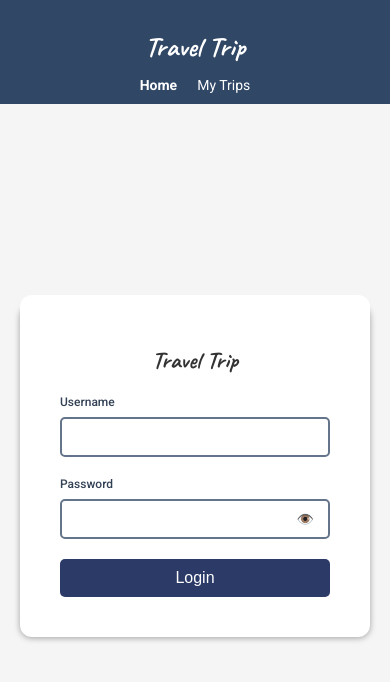
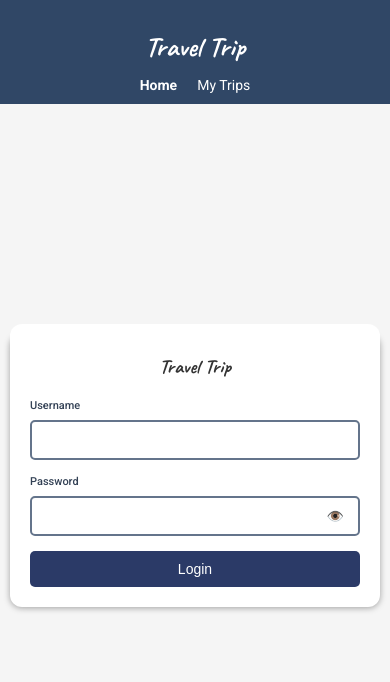
Before and after one commit to r-a-aj/Travel_Trip, a React (Create React App) app: page /login in a window 390 px wide. Shown: the top 682 px of the page. Built offline with nearby package versions, Linux system fonts and the light colour scheme; a web font is replaced by a local one.

Commit message:
Update index.css

```diff
--- a/src/components/Login/index.css
+++ b/src/components/Login/index.css
@@ -79,3 +79,35 @@
 .error-message {
   color: red;
 }
+
+@media (max-width: 768px) {
+  .login-container {
+    padding: 10px;
+  }
+
+  .login-form {
+    width: 100%;
+    padding: 20px;
+  }
+
+  .login-title {
+    font-size: 20px;
+  }
+
+  .form-group {
+    margin-bottom: 15px;
+  }
+
+  .form-label {
+    font-size: 11px;
+  }
+
+  .form-input {
+    font-size: 14px;
+  }
+
+  .login-button {
+    font-size: 14px;
+    padding: 10px;
+  }
+}
```
